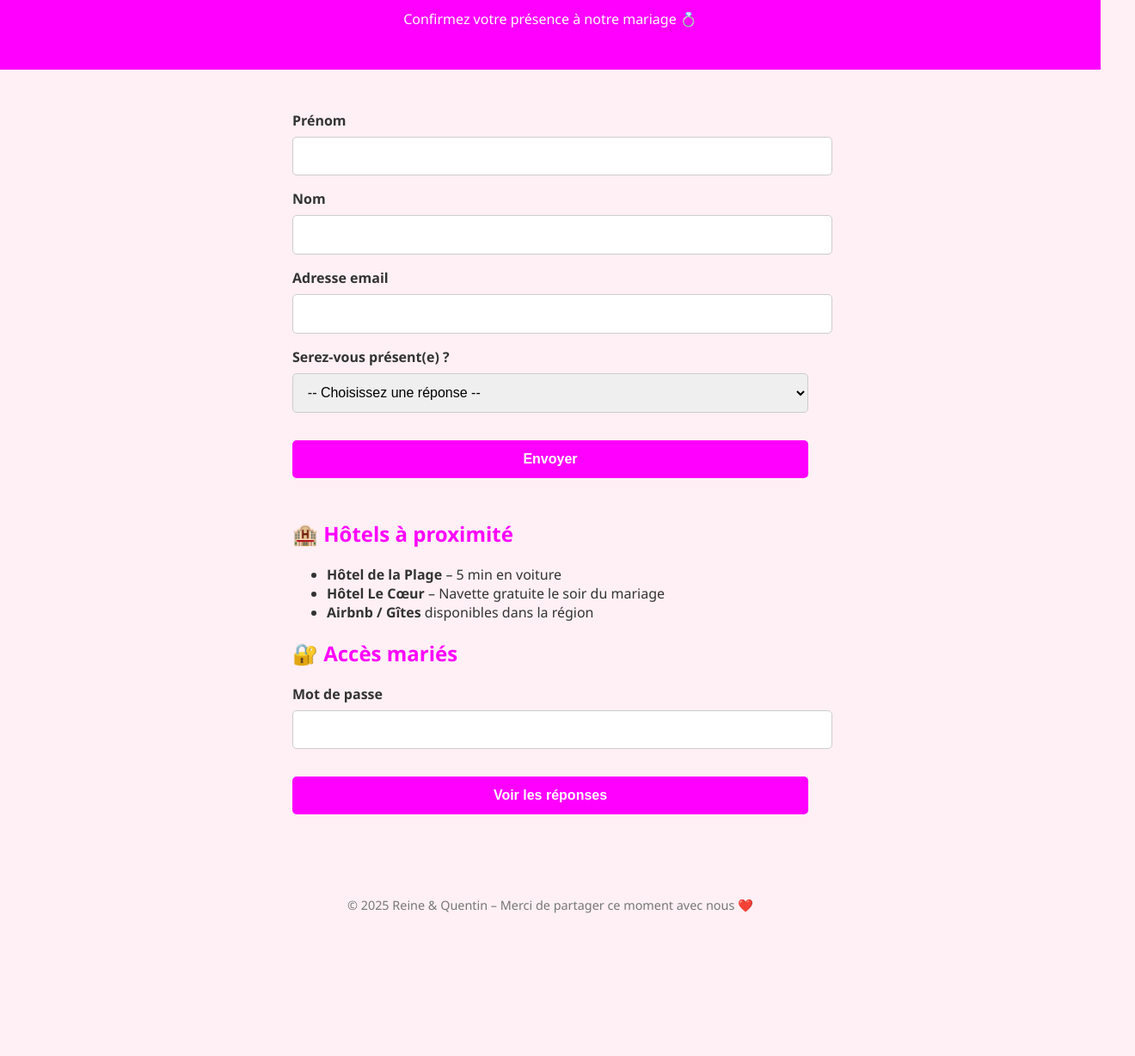
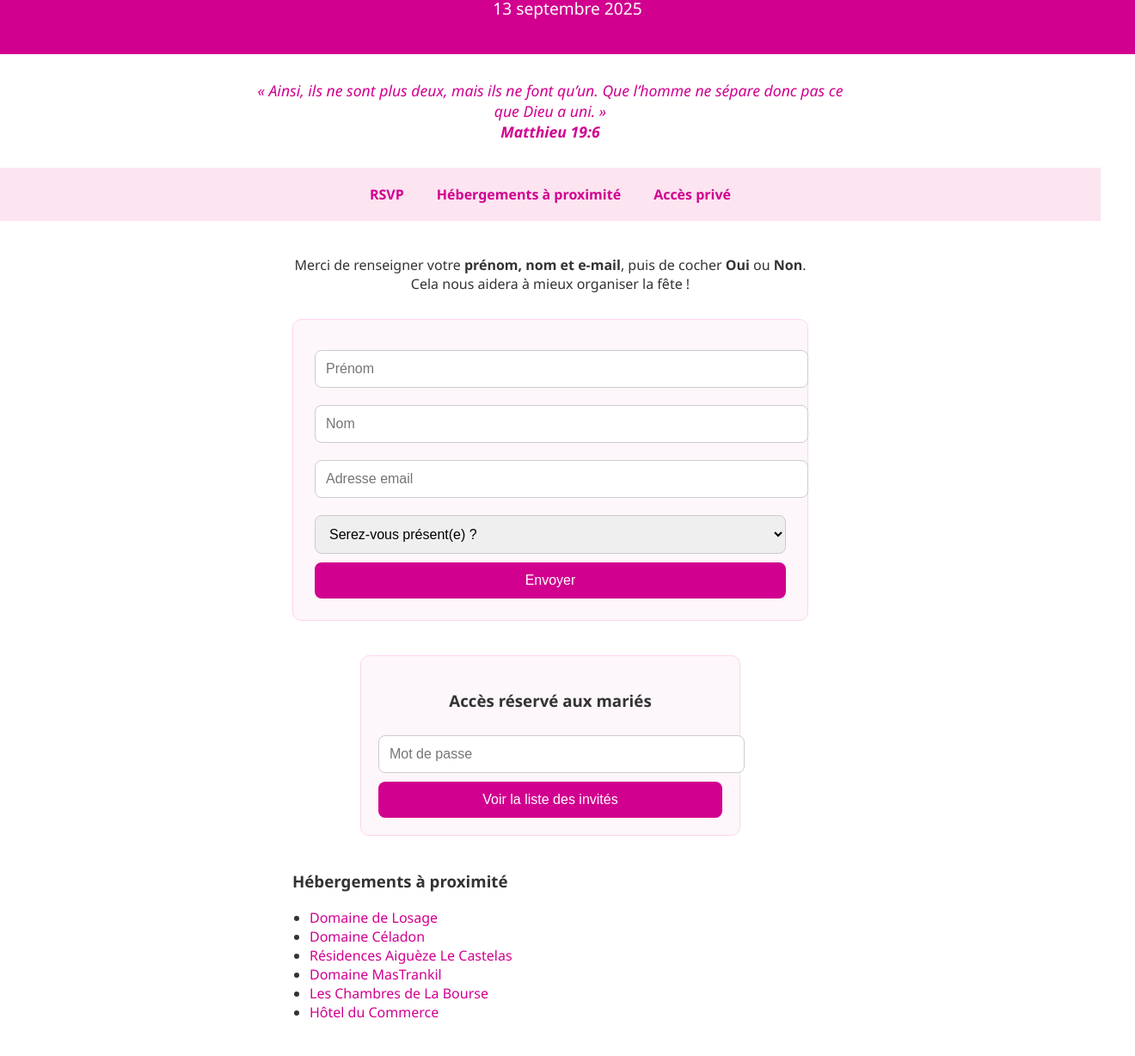
Before and after one commit to Reinemb2/Sharone-Quentin, a plain HTML site: page index.html in a window 1280 px wide. Shown: the part 107-1335 px from the top of the page at 86% size, 1320 px wide, since content can reach past the window. Before the commit the page ends 1169 px from the top, so only its background shows below. Drawn offline with Linux system fonts and the light colour scheme.

Commit message:
Update index.html

```diff
--- a/index.html
+++ b/index.html
@@ -2,113 +2,200 @@
 <html lang="fr">
 <head>
   <meta charset="UTF-8" />
-  <meta name="viewport" content="width=device-width, initial-scale=1.0"/>
-  <title>RSVP Mariage - Reine & Quentin</title>
+  <meta name="viewport" content="width=device-width, initial-scale=1.0" />
+  <title>Sharone & Quentin - Mariage</title>
+  <base href="/" />
   <style>
+    html {
+      scroll-behavior: smooth;
+    }
     body {
       font-family: 'Segoe UI', sans-serif;
-      background-color: #fff0f5;
+      background-color: #fff;
       color: #333;
       margin: 0;
       padding: 0;
     }
     header {
-      background-color: fuchsia;
+      margin: 0;
+      padding: 0;
+    }
+    .banner {
+      width: 100%;
+      background-color: #d1008f;
       color: white;
       text-align: center;
-      padding: 2rem 1rem;
+      padding: 40px 20px;
     }
-    main {
-      padding: 2rem;
+    .banner h1 {
+      font-size: 2.5em;
+      margin: 0;
+    }
+    .banner h2 {
+      font-weight: normal;
+      font-size: 1.2em;
+      margin: 8px 0 0;
+    }
+    .verset {
+      font-style: italic;
+      font-size: 1.1em;
+      max-width: 700px;
+      margin: 20px auto;
+      padding: 10px 20px;
+      color: #d1008f;
+      text-align: center;
+    }
+    nav {
+      background-color: #fce4f0;
+      text-align: center;
+      padding: 10px 0;
+      display: flex;
+      flex-wrap: wrap;
+      justify-content: center;
+      gap: 10px;
+    }
+    .menu-item {
+      display: inline-block;
+      color: #d1008f;
+      font-weight: bold;
+      padding: 10px 14px;
+      border-radius: 6px;
+      transition: background 0.2s;
+      cursor: default;
+    }
+    .menu-item:hover {
+      background-color: #f8cde4;
+    }
+    .container {
       max-width: 600px;
-      margin: auto;
+      margin: 40px auto;
+      padding: 0 20px;
     }
-    h2 {
-      color: fuchsia;
+    .intro {
+      font-size: 1em;
+      text-align: center;
+      margin-bottom: 30px;
     }
-    label {
-      display: block;
-      margin-top: 1rem;
-      font-weight: bold;
+    form {
+      background-color: #fdf6fb;
+      border: 1px solid #ffd5ee;
+      padding: 25px;
+      border-radius: 10px;
     }
-    input, select, button {
+    input, select {
       width: 100%;
-      padding: 0.8rem;
-      margin-top: 0.5rem;
-      border-radius: 5px;
+      padding: 12px;
+      margin: 10px 0;
       border: 1px solid #ccc;
-      font-size: 1rem;
+      border-radius: 8px;
+      font-size: 1em;
     }
     button {
-      background-color: fuchsia;
+      width: 100%;
+      padding: 12px;
+      background-color: #d1008f;
       color: white;
-      font-weight: bold;
       border: none;
-      margin-top: 2rem;
+      border-radius: 8px;
+      font-size: 1em;
       cursor: pointer;
+      transition: background-color 0.3s ease;
     }
     button:hover {
-      background-color: #d200a2;
+      background-color: #a0006b;
     }
-    .hotels {
-      margin-top: 3rem;
+    .liste-invites {
+      display: none;
     }
-    footer {
+    .infos-pratiques {
+      display: block;
+    }
+    .infos-pratiques ul {
+      padding-left: 20px;
+    }
+    .infos-pratiques a {
+      color: #d1008f;
+      text-decoration: none;
+    }
+    .infos-pratiques a:hover {
+      text-decoration: underline;
+    }
+    .password-form {
+      margin-top: 40px;
+      background-color: #fdf6fb;
+      padding: 20px;
+      border: 1px solid #ffd5ee;
+      border-radius: 10px;
       text-align: center;
-      font-size: 0.9rem;
-      margin-top: 4rem;
-      color: #777;
+      max-width: 400px;
+      margin-left: auto;
+      margin-right: auto;
+    }
+    @media (max-width: 600px) {
+      nav {
+        flex-direction: column;
+        gap: 10px;
+        padding: 15px 0;
+      }
+      .menu-item {
+        width: 90%;
+        font-size: 1em;
+        text-align: center;
+      }
     }
   </style>
 </head>
 <body>
 
   <header>
-    <h1>Reine & Quentin</h1>
-    <p>Confirmez votre présence à notre mariage 💍</p>
+    <div class="banner">
+      <h1>Sharone & Quentin</h1>
+      <h2>13 septembre 2025</h2>
+    </div>
+    <p class="verset">« Ainsi, ils ne sont plus deux, mais ils ne font qu’un. Que l’homme ne sépare donc pas ce que Dieu a uni. »<br><strong>Matthieu 19:6</strong></p>
   </header>
 
-  <main>
+  <nav>
+    <span class="menu-item">RSVP</span>
+    <span class="menu-item">Hébergements à proximité</span>
+    <span class="menu-item">Accès privé</span>
+  </nav>
+
+  <div class="container" id="rsvp">
+    <div class="intro">
+      Merci de renseigner votre <strong>prénom, nom et e-mail</strong>, puis de cocher <strong>Oui</strong> ou <strong>Non</strong>. Cela nous aidera à mieux organiser la fête !
+    </div>
+
     <form id="rsvp-form">
-      <label for="prenom">Prénom</label>
-      <input type="text" id="prenom" name="prenom" required />
-
-      <label for="nom">Nom</label>
-      <input type="text" id="nom" name="nom" required />
-
-      <label for="email">Adresse email</label>
-      <input type="email" id="email" name="email" required />
-
-      <label for="presence">Serez-vous présent(e) ?</label>
-      <select id="presence" name="presence" required>
-        <option value="">-- Choisissez une réponse --</option>
-        <option value="oui">Oui</option>
-        <option value="non">Non</option>
+      <input type="text" id="prenom" placeholder="Prénom" required />
+      <input type="text" id="nom" placeholder="Nom" required />
+      <input type="email" id="email" placeholder="Adresse email" required />
+      <select id="presence" required>
+        <option value="">Serez-vous présent(e) ?</option>
+        <option value="Oui">Oui</option>
+        <option value="Non">Non</option>
       </select>
-
       <button type="submit">Envoyer</button>
     </form>
+  </div>
 
-    <div class="hotels">
-      <h2>🏨 Hôtels à proximité</h2>
-      <ul>
-        <li><strong>Hôtel de la Plage</strong> – 5 min en voiture</li>
-        <li><strong>Hôtel Le Cœur</strong> – Navette gratuite le soir du mariage</li>
-        <li><strong>Airbnb / Gîtes</strong> disponibles dans la région</li>
-      </ul>
-    </div>
+  <div class="container password-form" id="acces-prive">
+    <h3>Accès réservé aux mariés</h3>
+    <input type="password" id="password" placeholder="Mot de passe" />
+    <button onclick="verifierMotDePasse()">Voir la liste des invités</button>
+  </div>
 
-    <div class="admin">
-      <h2>🔐 Accès mariés</h2>
-      <label for="password">Mot de passe</label>
-      <input type="password" id="password" />
-      <button onclick="verifierMotDePasse()">Voir les réponses</button>
-    </div>
-  </main>
-
-  <footer>
-    &copy; 2025 Reine & Quentin – Merci de partager ce moment avec nous ❤️
-  </footer>
+  <div class="container infos-pratiques" id="hebergements">
+    <h3>Hébergements à proximité</h3>
+    <ul>
+      <li><a href="https://www.domainedelosage.com" target="_blank">Domaine de Losage</a></li>
+      <li><a href="https://www.domaineceladon.com" target="_blank">Domaine Céladon</a></li>
+      <li><a href="https://www.vacances-authentiques.com/residences/aigueze-le-castelas/" target="_blank">Résidences Aiguèze Le Castelas</a></li>
+      <li><a href="https://www.mastrankil.com" target="_blank">Domaine MasTrankil</a></li>
+      <li><a href="https://www.leschambresdelabourse.fr" target="_blank">Les Chambres de La Bourse</a></li>
+      <li><a href="https://g.co/kgs/omTqXP2" target="_blank">Hôtel du Commerce</a></li>
+    </ul>
+  </div>
 
   <script>
     const form = document.getElementById("rsvp-form");
@@ -133,22 +220,15 @@
             }
           });
 
-          const text = await response.text();
-          if (text === "OK") {
-            if (presence === "oui") {
-              alert("Merci pour votre réponse !");
-            } else {
-              alert("Merci, on pensera à vous !");
-            }
+          if (response.ok) {
+            alert(presence === "Oui" ? "Merci pour votre présence !" : "Merci, nous penserons à vous.");
             form.reset();
           } else {
-            alert("Erreur : " + text);
+            alert("Erreur lors de l'envoi. Veuillez réessayer.");
           }
         } catch (error) {
-          alert("Erreur de connexion : " + error.message);
+          alert("Erreur de connexion. Veuillez vérifier votre accès Internet.");
         }
-      } else {
-        alert("Merci de remplir tous les champs !");
       }
     });
 
```
